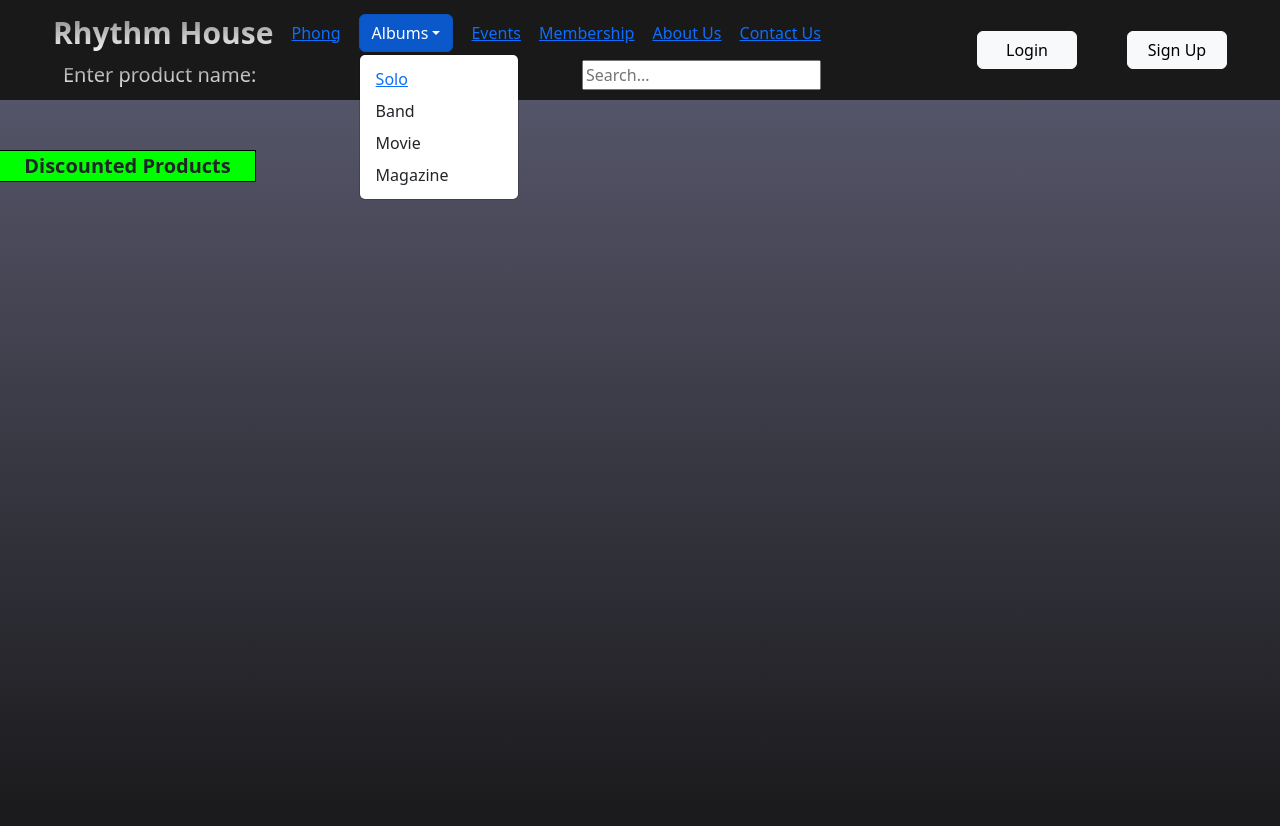
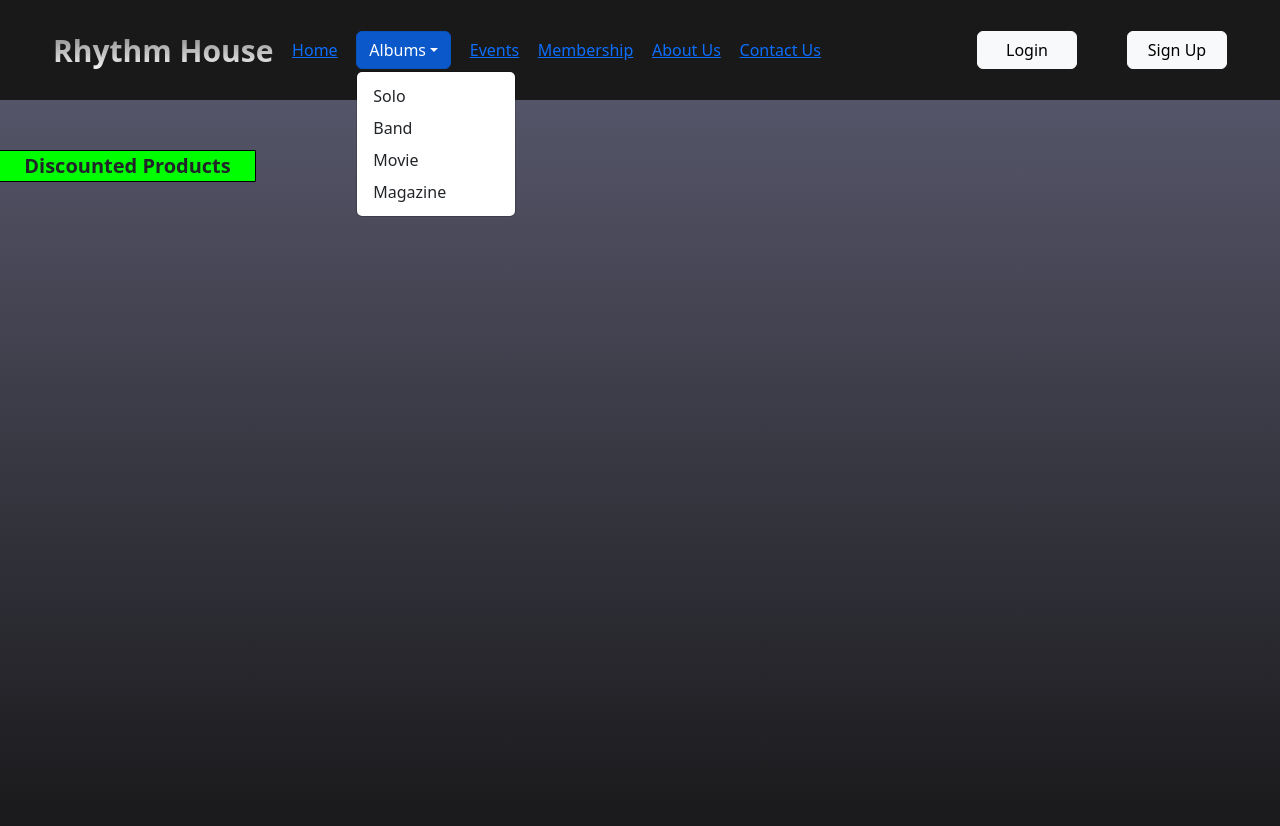
Before and after one commit to smolpenguin25/group5_rhythm_house, a React (Create React App) app in the folder project/: page /#/ in a window 1280 px wide. Both pictures are taken after a click on the button "Albums". Shown: the top 826 px of the page. Built offline with nearby package versions, Linux system fonts and the light colour scheme.

Commit message:
add paths

```diff
--- a/project/src/AlbumDropDownButton.jsx
+++ b/project/src/AlbumDropDownButton.jsx
@@ -1,17 +1,14 @@
 import Dropdown from "react-bootstrap/Dropdown";
 import DropdownButton from "react-bootstrap/DropdownButton";
-import { Link, Outlet } from "react-router-dom";
 
 function AlbumDropDownButton() {
   return (
     <div>
       <DropdownButton id="dropdown-basic-button" title="Albums">
-        <Dropdown.Item>
-          <Link to="/EventSolo">Solo</Link>
-        </Dropdown.Item>
-        <Dropdown.Item>Band</Dropdown.Item>
-        <Dropdown.Item>Movie</Dropdown.Item>
-        <Dropdown.Item>Magazine</Dropdown.Item>
+        <Dropdown.Item href="#/solo">Solo</Dropdown.Item>
+        <Dropdown.Item href="#/band">Band</Dropdown.Item>
+        <Dropdown.Item href="#/movie">Movie</Dropdown.Item>
+        <Dropdown.Item href="#/magazine">Magazine</Dropdown.Item>
       </DropdownButton>
     </div>
   );
--- a/project/src/App.js
+++ b/project/src/App.js
@@ -10,6 +10,14 @@ function App() {
       <Routes>
         <Route path="/" element={<Navbar />}>
           <Route index element={<Home />} />
+          <Route path='solo'/>
+          <Route path='band'/>
+          <Route path='movie'/>
+          <Route path='magazine'/>
+          <Route path='events'/>
+          <Route path='membership'/>
+          <Route path='about'/>
+          <Route path='contact'/>
         </Route>
       </Routes>
 
--- a/project/src/Navbar.jsx
+++ b/project/src/Navbar.jsx
@@ -9,14 +9,12 @@ function Navbar() {
       <div className="navbar-container">
         <div className="navbar">
           <span className="shop-name">Rhythm House</span>
-          <Link to="/">Phong</Link>
+          <Link to="/">Home</Link>
           <AlbumDropDownButton />
           <Link to="/events">Events</Link>
           <Link to="/membership">Membership</Link>
           <Link to="/about">About Us</Link>
           <Link to="/contact">Contact Us</Link>
-          <span className="search">Enter product name: </span><input type="text" placeholder="Search..." value="" onChange="" />
-
         </div>
 
         <div className="navbar-button-container">
```
